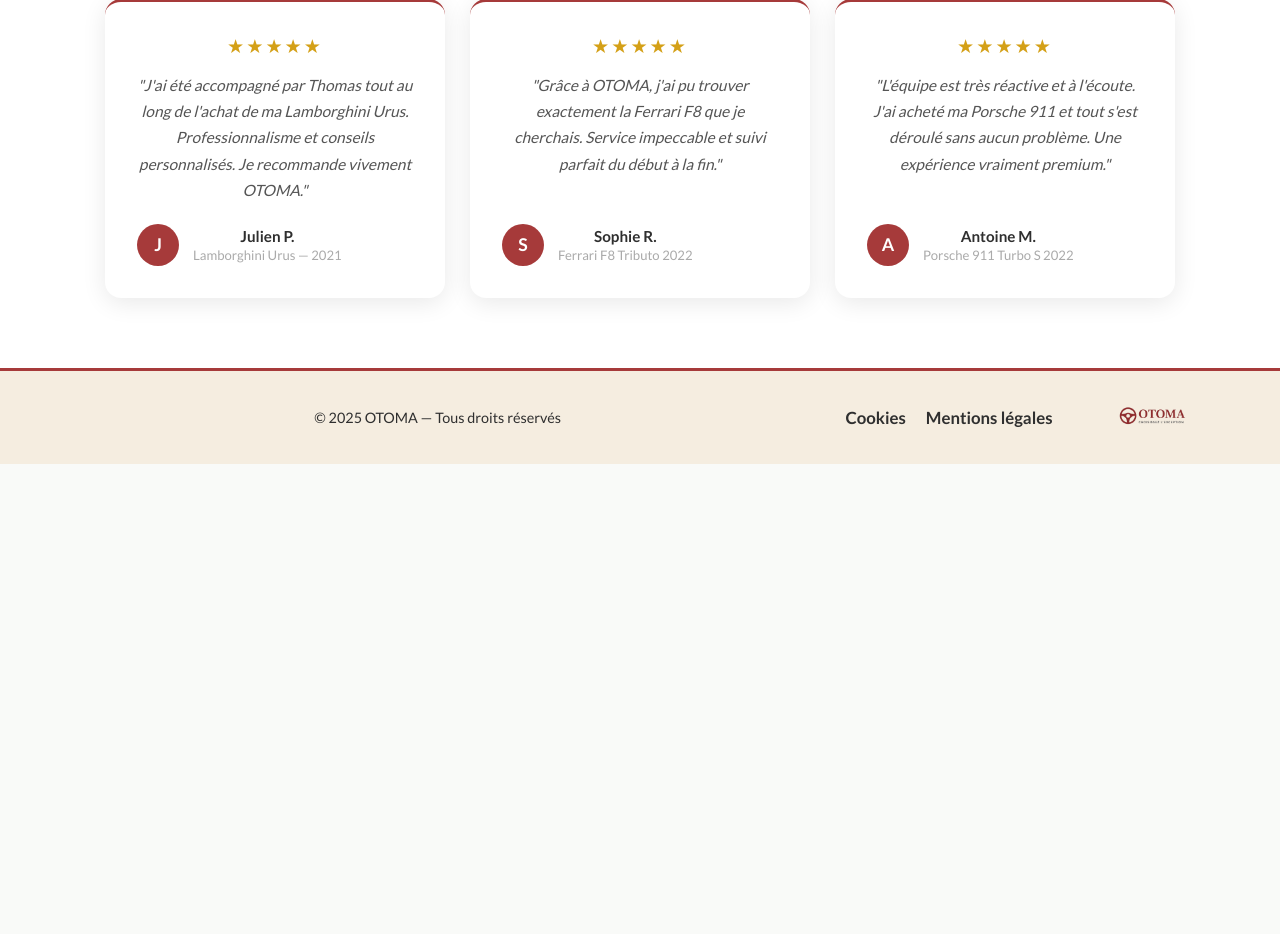
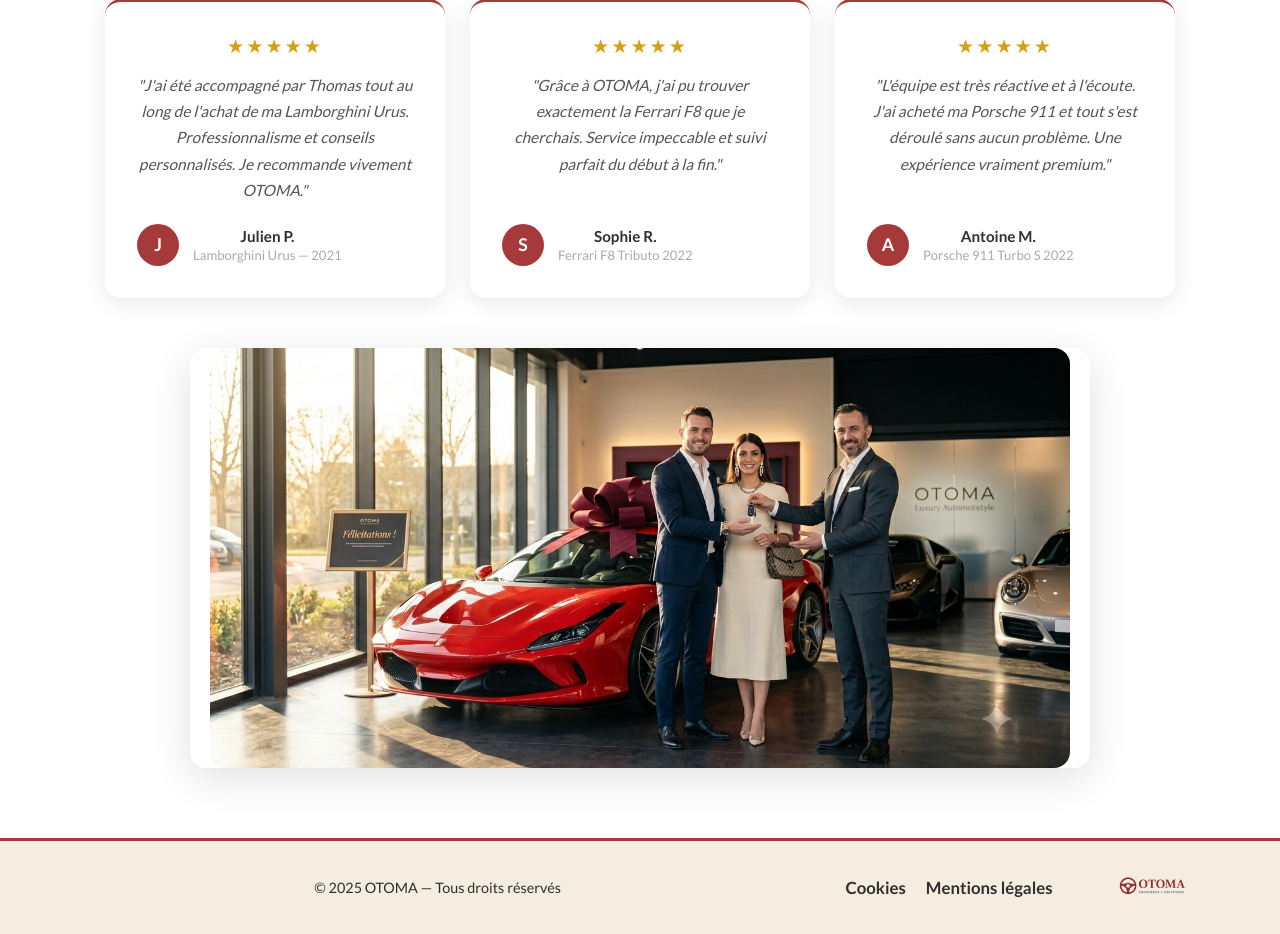
Before and after one commit to Th0masbdr/otoma, a Flask app: page / in a window 1280 px wide. Shown: the part 2098-3032 px from the top of the page. Before the commit the page ends 2562 px from the top, so only its background shows below. Run offline with Flask 3, Linux system fonts and the light colour scheme.

Commit message:
Correction images

```diff
--- a/static/style.css
+++ b/static/style.css
@@ -2700,3 +2700,28 @@ footer {
     margin-top: 5px;
     font-weight: 600;
 }
+
+/* -----------------------------------------------------------
+   REVIEWS — delivery photo above the cards
+----------------------------------------------------------- */
+.reviews-photo {
+    max-width: 900px;
+    margin: 50px auto 0;
+    padding: 0 20px;
+    border-radius: 16px;
+    overflow: hidden;
+    box-shadow: 0 10px 40px rgba(0,0,0,0.12);
+}
+
+.reviews-photo-img {
+    width: 100%;
+    height: 420px;
+    object-fit: cover;
+    display: block;
+    border-radius: 16px;
+    transition: transform 0.6s ease;
+}
+
+.reviews-photo:hover .reviews-photo-img {
+    transform: scale(1.02);
+}
--- a/templates/index.html
+++ b/templates/index.html
@@ -130,6 +130,7 @@
 <!-- ============================================================
      CUSTOMER REVIEWS SECTION
      Static testimonials with 5-star ratings and avatar initials
+     Includes a delivery photo below the review cards
      ============================================================ -->
 <section class="reviews">
 
@@ -137,13 +138,9 @@
     <p class="reviews-sub animate-in">Ce que nos clients disent de leur expérience OTOMA</p>
 
     <div class="reviews-grid">
-
-        <!-- Review 1 — Julien P. -->
         <div class="review-card animate-in">
-            <!-- 5-star rating displayed as unicode characters -->
             <div class="review-stars">★★★★★</div>
             <p class="review-text">"J'ai été accompagné par Thomas tout au long de l'achat de ma Lamborghini Urus. Professionnalisme et conseils personnalisés. Je recommande vivement OTOMA."</p>
-            <!-- Reviewer info with initial avatar -->
             <div class="review-footer">
                 <div class="review-avatar">J</div>
                 <div>
@@ -152,8 +149,6 @@
                 </div>
             </div>
         </div>
-
-        <!-- Review 2 — Sophie R. -->
         <div class="review-card animate-in">
             <div class="review-stars">★★★★★</div>
             <p class="review-text">"Grâce à OTOMA, j'ai pu trouver exactement la Ferrari F8 que je cherchais. Service impeccable et suivi parfait du début à la fin."</p>
@@ -165,8 +160,6 @@
                 </div>
             </div>
         </div>
-
-        <!-- Review 3 — Antoine M. -->
         <div class="review-card animate-in">
             <div class="review-stars">★★★★★</div>
             <p class="review-text">"L'équipe est très réactive et à l'écoute. J'ai acheté ma Porsche 911 et tout s'est déroulé sans aucun problème. Une expérience vraiment premium."</p>
@@ -178,8 +171,16 @@
                 </div>
             </div>
         </div>
+    </div>
 
+    <!-- Delivery photo — placed below the review cards -->
+    <div class="reviews-photo animate-in">
+        <img
+            src="{{ url_for('static', filename='photo_livraison.png') }}"
+            alt="Remise des clés chez OTOMA"
+            class="reviews-photo-img">
     </div>
+
 </section>
 
 {% endblock %}
```
Also changed, not shown: static/photo_livraison.png (added).
